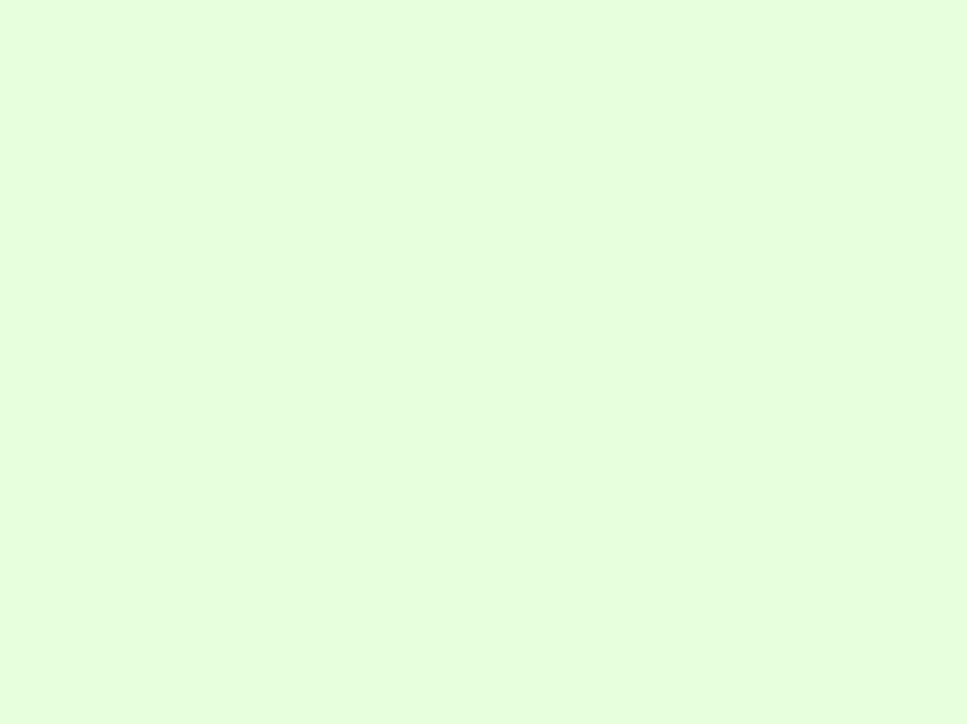
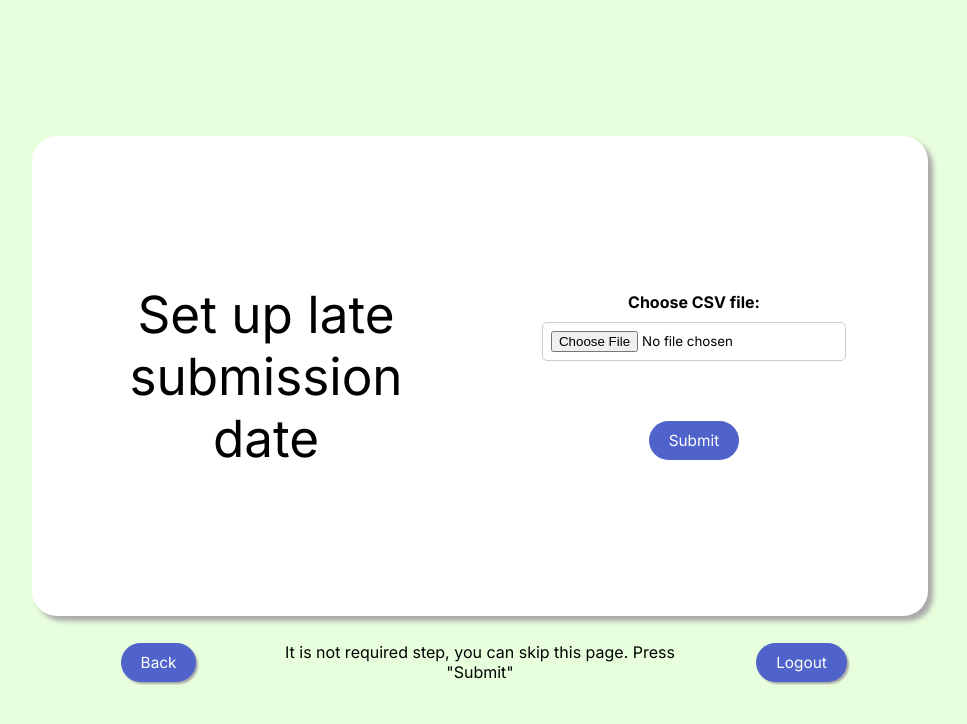
Before and after one commit to niotu/CodeForcer, a React (Create React App) app in the folder web/front/: page /upload-csv/1/1 in a window 1280 px wide. Before the commit this address had no page. Shown: the top 724 px of the page, without its empty margins (160-1127 px from the left). Built offline with nearby package versions, Linux system fonts and the light colour scheme; sample sign-in values are in the browser's storage.

Commit message:
add UploadCsvFilePage.jsx, need fixes in back for future work

```diff
--- a/web/front/src/App.js
+++ b/web/front/src/App.js
@@ -5,6 +5,7 @@ import ContestDetails from './components/ContestDetails.jsx';
 import WeightsDistrPage from "./components/WeightsDistrPage.jsx";
 import LinkPage from "./components/LinkPage.jsx";
 import LateSubmissionPage from "./components/LateSubmissionPage.jsx";
+import UploadCsvFilePage from "./components/UploadCsvFilePage.jsx";
 
 
 const App = () => {
@@ -39,6 +40,12 @@ const App = () => {
                                (<LateSubmissionPage/>) : (<Navigate to='/'/>)
                        }
                 />
+                <Route path="/upload-csv/:groupCode/:contestId"
+                       element={
+                           localStorage.getItem('isAuthorized') ?
+                               (<UploadCsvFilePage/>) : (<Navigate to='/'/>)
+                       }
+                />
                 {/*<Route path="*" element={<Navigate to="/" replace/>}/>*/}
             </Routes>
         </Router>
--- a/web/front/src/components/LateSubmissionPage.jsx
+++ b/web/front/src/components/LateSubmissionPage.jsx
@@ -22,7 +22,7 @@ const LateSubmissionPage = () => {
         console.log(formattedDate);
         sessionStorage.setItem('date', formattedDate);
 
-        navigate(`/contest-details/${groupCode}/${contestId}`);
+        navigate(`/upload-csv/${groupCode}/${contestId}`);
 
     }
 
--- /dev/null
+++ b/web/front/src/components/UploadCsvFilePage.jsx
@@ -0,0 +1,94 @@
+import React, {useState} from 'react';
+import {useNavigate, useParams} from "react-router-dom";
+import './styles.css';
+import logout from "./globalFunctions.js";
+
+const UploadCsvFilePage = () => {
+    const {groupCode, contestId} = useParams();
+    const navigate = useNavigate();
+    const [comment, setComment] = useState('It is not required step, you can skip this page. Press "Submit"');
+    const [isCorrect, setIsCorrect] = useState(true);
+    const [csvFile, setCsvFile] = useState(null); // State for the CSV file
+
+    const fileSubmit = async (e) => {
+        e.preventDefault();
+        console.log(' processing...')
+
+        if (!csvFile) {
+            navigate(`/contest-details/${groupCode}/${contestId}`);
+            return;
+        }
+
+        // Convert the date to a string in ISO format for sending to the API
+        const formData = new FormData();
+        formData.append('csvFile', csvFile);
+
+        // try {
+        //     const response = await fetch(`/api/submitLateSubmission?${groupCode}/${contestId}`, {
+        //         method: 'POST',
+        //         body: formData,
+        //     });
+        //
+        //     const data = await response.json();
+        //
+        //     if (data.status === 'OK') {
+                navigate(`/contest-details/${groupCode}/${contestId}`);
+        //     } else if (data.status === 'FAILED') {
+        //         setComment(data.comment);
+        //         alert(data.comment);
+        //     }
+        // } catch (error) {
+        //     console.error('Error submitting late submission:', error);
+        //     alert('An error occurred. Please try again later.');
+        // }
+    };
+
+    const handleCsvChange = (e) => {
+        setCsvFile(e.target.files[0]);
+    };
+
+    return (
+        <div className="page-active">
+            <div className="wizard">
+                <div className="panel">
+                    <div className="left-part">
+                        <h1>Set up late submission date</h1>
+                    </div>
+                    <div className="right-part">
+                        <form onSubmit={fileSubmit} autoComplete='on'>
+                            <label htmlFor="csvFile">Choose CSV file:</label>
+                            <input
+                                type="file"
+                                id="csvFile"
+                                accept=".csv"
+                                onChange={handleCsvChange}
+                            /><br/><br/>
+
+                            <button type="submit">Submit</button>
+                        </form>
+                    </div>
+                </div>
+            </div>
+            <div className="navigation">
+                <div className="left-navigation-part">
+                    <a href="">
+                        <button className="previous-page" onClick={(e) => {
+                            e.preventDefault();
+                            history.go(-1);
+                        }}>Back
+                        </button>
+                    </a>
+                </div>
+                <p>{comment}</p>
+                <div className="right-navigation-part">
+                    <a href="/">
+                        <button className={'logout'} onClick={() => logout()}>Logout
+                        </button>
+                    </a>
+                </div>
+            </div>
+        </div>
+    );
+};
+
+export default UploadCsvFilePage;
--- a/web/front/src/components/styles.css
+++ b/web/front/src/components/styles.css
@@ -87,6 +87,8 @@ body {
 /* Navigation buttons */
 .navigation button {
     font-size: 1.2vw;
+    box-shadow: 2px 2px 2px darkgray;
+
     padding: 10px 20px;
     border-radius: 25px;
     background-color: #4F63CB; /* Dark blue */
```
